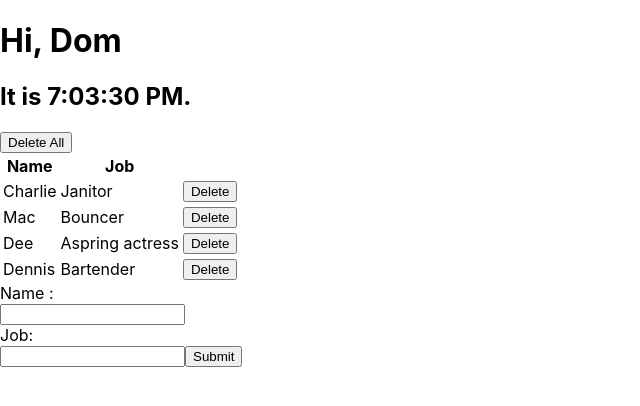
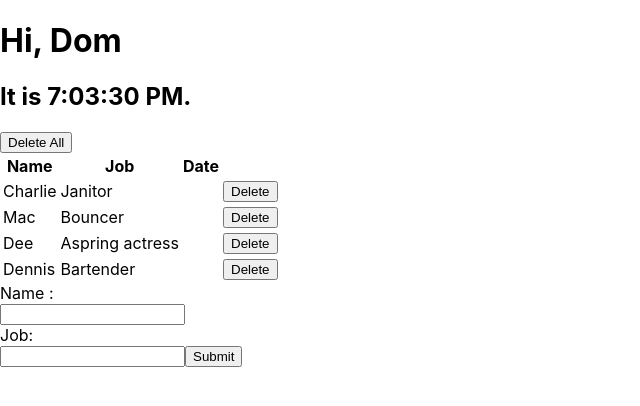
Before and after one commit to dd-code-immersives/react-app-tutorial, a React (Create React App) app: page / in a window 1280 px wide. Shown: the top 406 px of the page, without its empty margins (0-640 px from the left). Built offline with nearby package versions, Linux system fonts and the light colour scheme.

Commit message:
fixed timestamp bug

```diff
--- a/src/Form.js
+++ b/src/Form.js
@@ -10,7 +10,8 @@ class Form extends Component {
         // set the initial state of the Form
         this.initalState = {
             name: '',
-            job: ''
+            job: '',
+            date: new Date().toString()
         };
 
         //set our initial state to state.
@@ -30,11 +31,13 @@ class Form extends Component {
     onFormSubmit = (event) => {
         //standard code for onSubmits
         event.preventDefault();
-
+        const newDate = new Date().toString();
+        this.setState({date:newDate});
         //set the current state of our form to the handle submit
         this.props.addCharacter(this.state);
 
         //clear inputs by setting form to inital state
+        this.initalState.date = newDate;
         this.setState(this.initalState);
 
 
--- a/src/Table.js
+++ b/src/Table.js
@@ -29,6 +29,7 @@ const TableHeader = () => {
               <tr>
                 <th>Name</th>
                 <th>Job</th>
+                <th>Date</th>
               </tr>
             </thead>
     );
@@ -47,6 +48,7 @@ const TableBody = (props) => {
         <tr key={index}>
           <td>{row.name}</td>
           <td>{row.job}</td>
+          <td>{row.date}</td>
           <td><button onClick={() => props.removeCharacter(index)}> Delete</button></td>
         </tr>
       )
```
